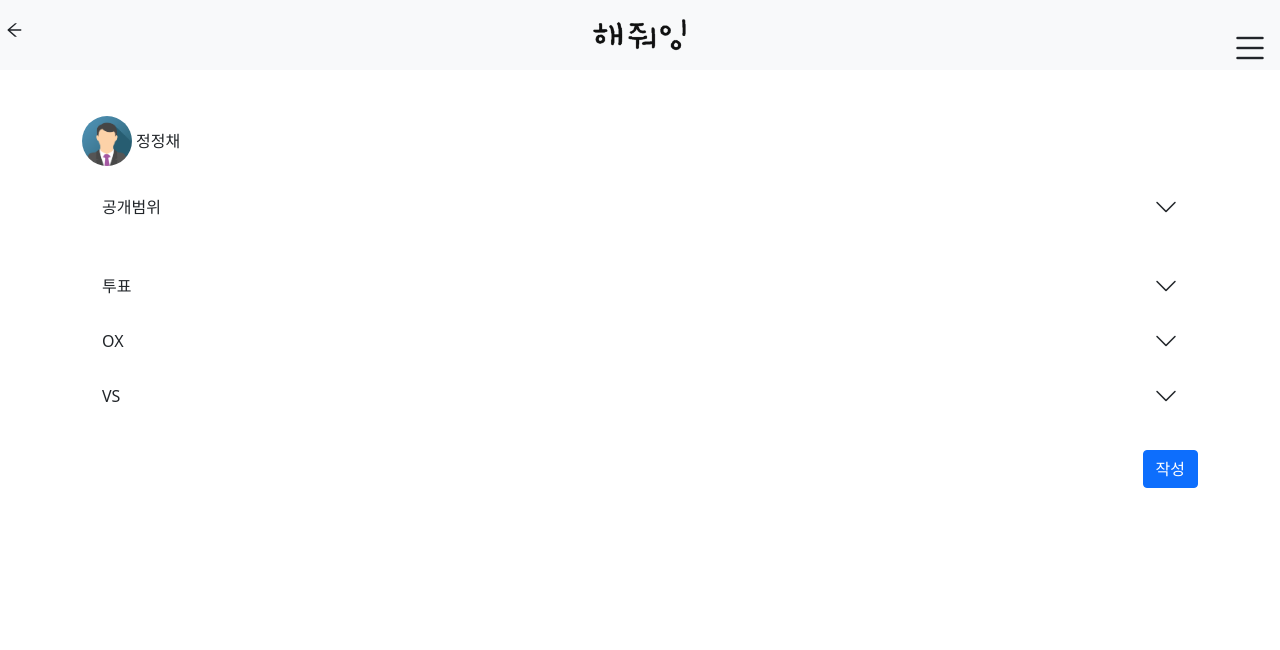
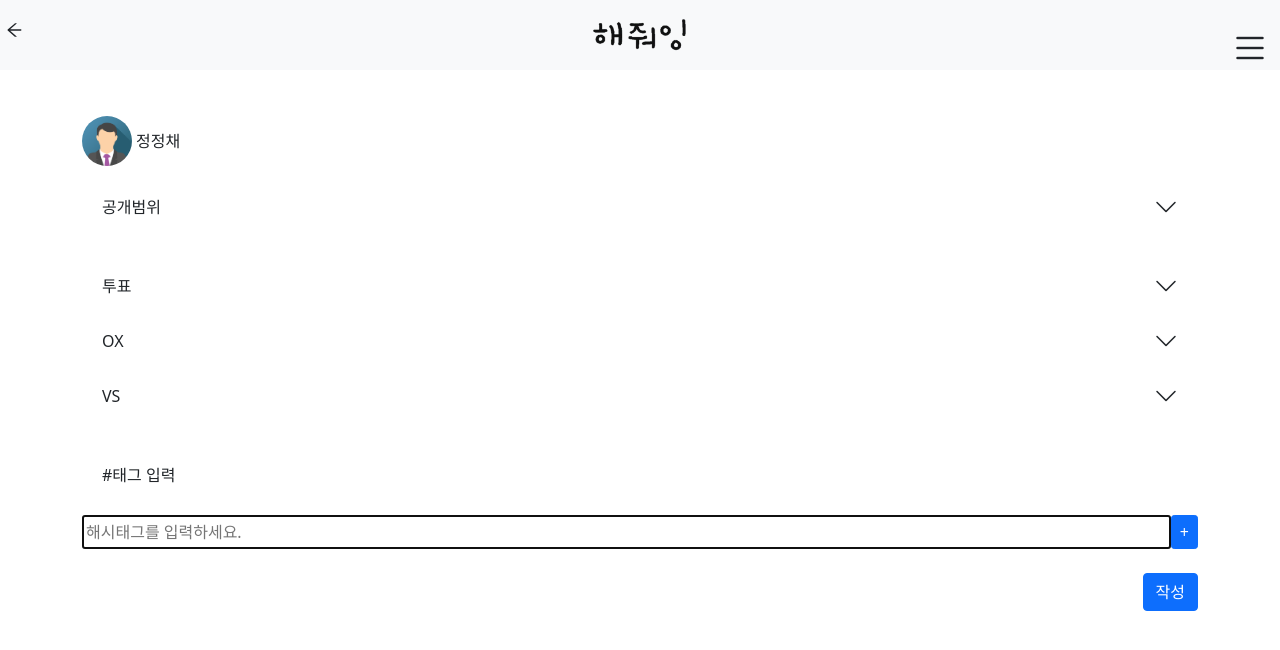
Before and after one commit to yoonheehan/SSAFY-6-, a React (Create React App) app in the folder front/: page /post in a window 1280 px wide. Shown: the top 650 px of the page. Built offline with nearby package versions, Linux system fonts and the light colour scheme.

Commit message:
post tag기능 추가

```diff
--- a/front/src/components/Post/Post.css
+++ b/front/src/components/Post/Post.css
@@ -3,6 +3,8 @@
     border-color: Transparent;
     overflow: auto;
 }
+
+
 
 .my_accordion {
     background-color: #ffffff;
@@ -90,3 +92,92 @@
     border-bottom: 1px solid #eeecec;
     transition: all 0.4s ease;
 }
+
+.hashtag_input {
+    margin-top: 10px;
+    width: 100%;
+}
+
+.input_area {
+    display: flex;
+}
+
+.input_button {
+    -webkit-appearance: none;
+    -moz-appearance: none;
+    appearance: none;
+    margin-top: 10px;
+    font-size: 1rem;
+    font-weight: 400;
+    text-align: center;
+    text-decoration: none;
+}
+
+.hashtag_outer {
+    display: flex;
+    flex-wrap: wrap;
+}
+
+.hashtag_inner {
+    margin-top: 5px;
+    background: #ffeee7;
+    border-radius: 56px;
+    padding: 8px 12px;
+    color: #ff6e35;
+    display: flex;
+    justify-content: center;
+    align-items: center;
+    font-weight: bold;
+    font-size: 0.9rem;
+    line-height: 20px;
+    margin-right: 5px;
+}
+
+.hashtag_remove {
+    cursor: pointer;
+}
+
+.bubble {
+    display: none;
+    position: absolute;
+    width: auto;
+    height: auto;
+    padding: 5px;
+    margin-top: 10px;
+    background: #FFFFFF;
+    -webkit-border-radius: 10px;
+    -moz-border-radius: 10px;
+    border-radius: 10px;
+    border: #7F7F7F solid 1px;
+}
+
+.bubble.active {
+    display: flex
+}
+
+.bubble.active:after {
+    content: '';
+    position: absolute;
+    border-style: solid;
+    border-width: 0 8px 9px;
+    border-color: #FFFFFF transparent;
+    display: block;
+    width: 0;
+    z-index: 1;
+    top: -9px;
+    left: 28px;
+}
+
+.bubble.active:before
+{
+    content: '';
+    position: absolute;
+    border-style: solid;
+    border-width: 0 8px 9px;
+    border-color: #7F7F7F transparent;
+    display: block;
+    width: 0;
+    z-index: 0;
+    top: -10px;
+    left: 28px;
+}
--- a/front/src/components/Post/Post.jsx
+++ b/front/src/components/Post/Post.jsx
@@ -1,4 +1,4 @@
-import React, {useState, useRef, useCallback} from "react"
+import React, {useState, useRef, useCallback, useEffect} from "react"
 import { useSelector } from 'react-redux';
 
 import 'bootstrap/dist/css/bootstrap.min.css';
@@ -20,8 +20,12 @@ const Post = () => {
 	// {id: 1, value: inputPlus()}
 	const [selected, setSelected] = useState(false)
 	const [keySelected, setKeySelected] = useState(null)
+	const [hashtag, setHashtag] = useState('')
+	const [isErrored, setIsErrored] = useState(false)
+	const [hashArr, setHashArr] = useState([])
 	const [votes, setVote] = useState([{id: 0, value: inputPlus()}])
 	const nextId = useRef(1)
+	const ref = useRef(null)
 
 	const addEvent = useCallback(
 		(event) => {
@@ -37,6 +41,60 @@ const Post = () => {
 	const removeEvent = (event, props) => {
 		setVote(votes.filter(item => item.id !== props.id))
 		event.preventDefault()
+	}
+
+	const changeHashtag = (event) => {
+		return (
+			setHashtag(event.target.value)
+		)
+	}
+
+	const inputHashtag = (event) => {
+		if (event.keyCode === 13 || event.type === 'click') {
+			setIsErrored(false)
+			if (hashtag.length > 0) {
+				if (hashArr.length <= 4) {
+					if (hashArr.indexOf(event.target.value) === -1) {
+						if (event.target.value.length <= 10) {
+							return (
+								setHashArr(oldArray => [...oldArray, hashtag]),
+								setHashtag('')
+							)
+						} else {
+							setIsErrored(true)
+							console.log("최대 길이 10자")
+						}
+					} else {
+						setIsErrored(true)
+						console.log("중복됩니다")
+					}
+				} else {
+					setIsErrored(true)
+					console.log("최대 개수 5개")
+				}
+			}
+		}
+	}
+
+	useEffect(() => {
+		const handleClickOutside = (event) => {
+			if (isErrored && ref.current && !ref.current.contains(event.target)) {
+				setIsErrored(false)
+			}
+		}
+
+		document.addEventListener("mousedown", handleClickOutside)
+
+		return () => {
+			document.removeEventListener("mousedown", handleClickOutside)
+		}
+	}, [isErrored])
+
+	const removeHashtag = (event, value) => {
+		const tempArr = hashArr.filter(tag => tag !== value)
+		return (
+			setHashArr(tempArr)
+		)
 	}
 
 	return (
@@ -109,6 +167,7 @@ const Post = () => {
 										</div>
 									</div>
 								</form>
+								<input type="file" />
 							</div>
 						</div>
 						<div className="my_accordion">
@@ -131,6 +190,44 @@ const Post = () => {
 						</div>
 					</div>
 				</div>
+				<div className="title mt-4">
+					<div>#태그 입력</div>
+				</div>
+				<div className="hashtag_outer">
+					{hashArr.map((value, key) => (
+						<div key={key}>
+							<div className="hashtag_inner">
+								<div>{value}</div>
+								<div
+									style={{marginLeft: '5px'}}
+									className="hashtag_remove"
+									onClick={(event) => removeHashtag(event, value)}
+								>
+									<i class="bi bi-x-lg"></i>
+								</div>
+							</div>
+
+						</div>
+					))}
+				</div>
+				<div className="input_area">
+					<input
+						type="text"
+						value={hashtag}
+						placeholder="해시태그를 입력하세요."
+						onChange={changeHashtag}
+						onKeyUp={inputHashtag}
+						className="hashtag_input"
+						autoFocus
+					/>
+					<button onClick={inputHashtag} className="input_button btn btn-primary btn-sm">+</button>
+				</div>
+				<div className={isErrored ? "bubble active" : "bubble"} ref={ref}>
+					<ul style={{margin: 0}}>
+						<li>태그의 길이는 10자 이하로 작성합니다.</li>
+						<li>최대 5개의 태그를 입력할 수 있습니다.</li>
+					</ul>
+				</div>
 				<div className="mt-4" align="right">
 					<form action="">
 						<Button variant="primary">작성</Button>
@@ -138,10 +235,6 @@ const Post = () => {
 				</div>
 			</div>
 		</>
-
-
-
-
 	)
 }
 
```
